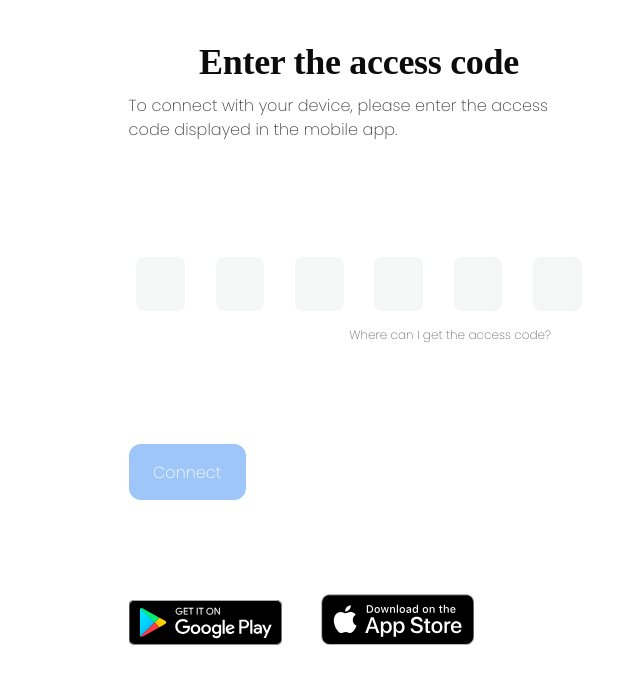
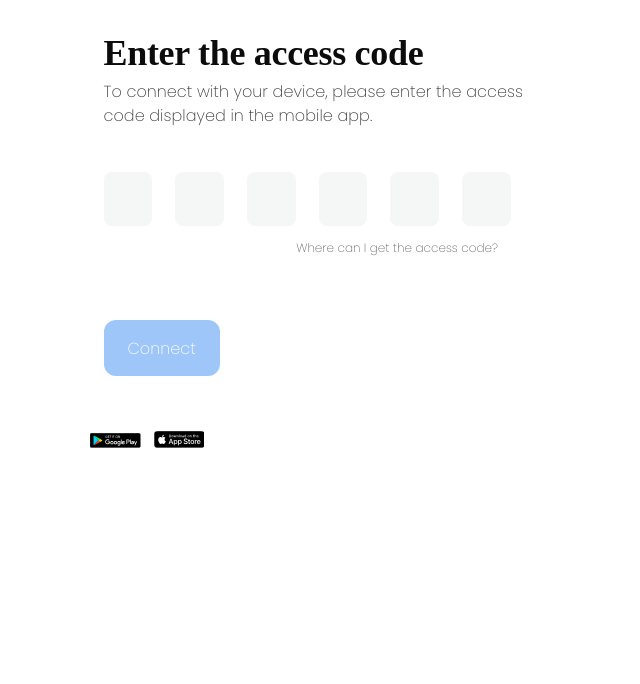
Before and after one commit to dudziema/Cloud-On-Mobile, a Vue app: page / in a window 1280 px wide. Shown: the top 684 px of the page, without its empty margins (537-1177 px from the left). Built offline with nearby package versions, Linux system fonts and the light colour scheme; no server answers; a web font is replaced by a local one.

Commit message:
grid created

```diff
--- a/src/components/Passcode.vue
+++ b/src/components/Passcode.vue
@@ -1,10 +1,13 @@
 <template>
+  <div class="container">
     <div class="enter">Enter the access code</div>
+
     <div class="instruction">
       To connect with your device, please enter the access code displayed in the
       mobile app.
     </div>
-  <div class="container">
+
+
     <div class="passcode-inputs">
       <input
         class="input-first"
@@ -43,16 +46,21 @@
         maxlength="1"
       />
     </div>
+
     <div class="info">Where can I get the access code?</div>
-    <br />
 
-    <router-link style="text-decoration: none; color: inherit" to="/phoneFiles"
+    <div class="abc">
+      <router-link
+        style="text-decoration: none; color: inherit"
+        to="/phoneFiles"
         ><button class="button" v-on:click="send()">
           <span class="connect">Connect</span>
         </button></router-link
       >
       <router-view />
-    <div>
+    </div>
+
+    <div class="stores">
       <svg
         class="google-button"
         width="202"
@@ -353,92 +361,48 @@ export default {
 </script>
 <style scoped>
 .container {
-  position: relative;
-  display: inline-block;
-  margin: auto;
+  display: grid;
+  grid-template: repeat(8, 1fr) / repeat(12, 1fr);
+  grid-gap: 3px;
 }
+
+.enter {
   /* Enter the access code */
-.enter {
-  margin-left: auto;
+  grid-column: 3 / 6;
   margin-right: auto;
-  display: block;
-  display: flex;
-  justify-content: center;
-  align-items: center;
   white-space: nowrap;
-  overflow: hidden;
-  text-overflow: ellipsis;
-  padding-left: 20%;
-  padding-top: 5%;
-
-  /* padding-top: 20%; */
-  padding-right: 20%;
+  align-self: end;
 
   /* Heading/Web */
-
   font-family: "SF-Pro-Text";
   font-style: normal;
   font-weight: 600;
   font-size: 2.25rem;
   line-height: 3rem;
   text-align: center;
-  /* identical to box height, or 133% */
-
-  display: flex;
-  align-items: center;
   letter-spacing: -0.019rem;
-
-  /* black */
-
   color: #0c0c0c;
 }
 
 .instruction {
   /* To connect with your device, please enter the access code displayed in the mobile app. */
-  margin-left: auto;
+  grid-column: 3 / 10;
   margin-right: auto;
-  display: block;
-  display: flex;
-  justify-content: center;
-  align-items: center;
-  overflow: hidden;
-  text-overflow: ellipsis;
-  padding-top: 1%;
-  padding-left: 20%;
-  padding-right: 25%;
-  padding-bottom: 13%;
-  height: 3rem;
-  left: 53.5rem;
-  top: 17.438rem;
-
   /* Body/16/Regular */
-
   font-family: Poppins;
   font-style: normal;
   font-weight: normal;
   font-size: 1rem;
   line-height: 1.5rem;
-  /* or 150% */
-
-  display: flex;
-  align-items: center;
   letter-spacing: 0.003rem;
-
-  /* black */
-
   color: #0c0c0c;
-
   opacity: 0.8;
 }
+
 .passcode-inputs {
-  align-content: center;
+  align-self: end;
+grid-column: 3 / 12;
 
-  margin-left: auto;
-  margin-right: auto;
-  display: block;
-  display: flex;
-  justify-content: center;
-  align-items: center;
 
   white-space: nowrap;
   overflow: hidden;
@@ -480,13 +444,13 @@ export default {
 }
 .info {
   /* Where can I get the access code? */
+  grid-column: 6 / 10;
+  align-self: start right;
   white-space: nowrap;
   overflow: hidden;
   text-overflow: ellipsis;
   display: inline-block;
-  grid-area: info;
-  padding-right: 25%;
-  float: right;
+
   height: 1rem;
 
   /* Caption */
@@ -504,22 +468,20 @@ export default {
   color: #0c0c0c;
   opacity: 0.6;
 }
-
+.abc {
+  grid-column: 3 / 9;
+  align-self: start;
+}
 .button {
   /* button */
 
   /* Auto Layout */
+
   white-space: nowrap;
   overflow: hidden;
   text-overflow: ellipsis;
-  grid-area: button;
-  margin-left: 20%;
-  padding-right: 25%;
-  margin-top: 13%;
-  display: flex;
-  flex-direction: row;
-  justify-content: center;
-  align-items: center;
+
+
   padding: 1rem 1.5rem;
   border-style: none;
 
@@ -559,7 +521,10 @@ export default {
   order: 0;
   flex-grow: 0;
 }
-
+.stores {
+  grid-column: 2 / 6;
+  align-self: start;
+}
 .appstore-button {
   white-space: nowrap;
   overflow: hidden;
```
Lines whose indentation alone changed are shown as unchanged.
